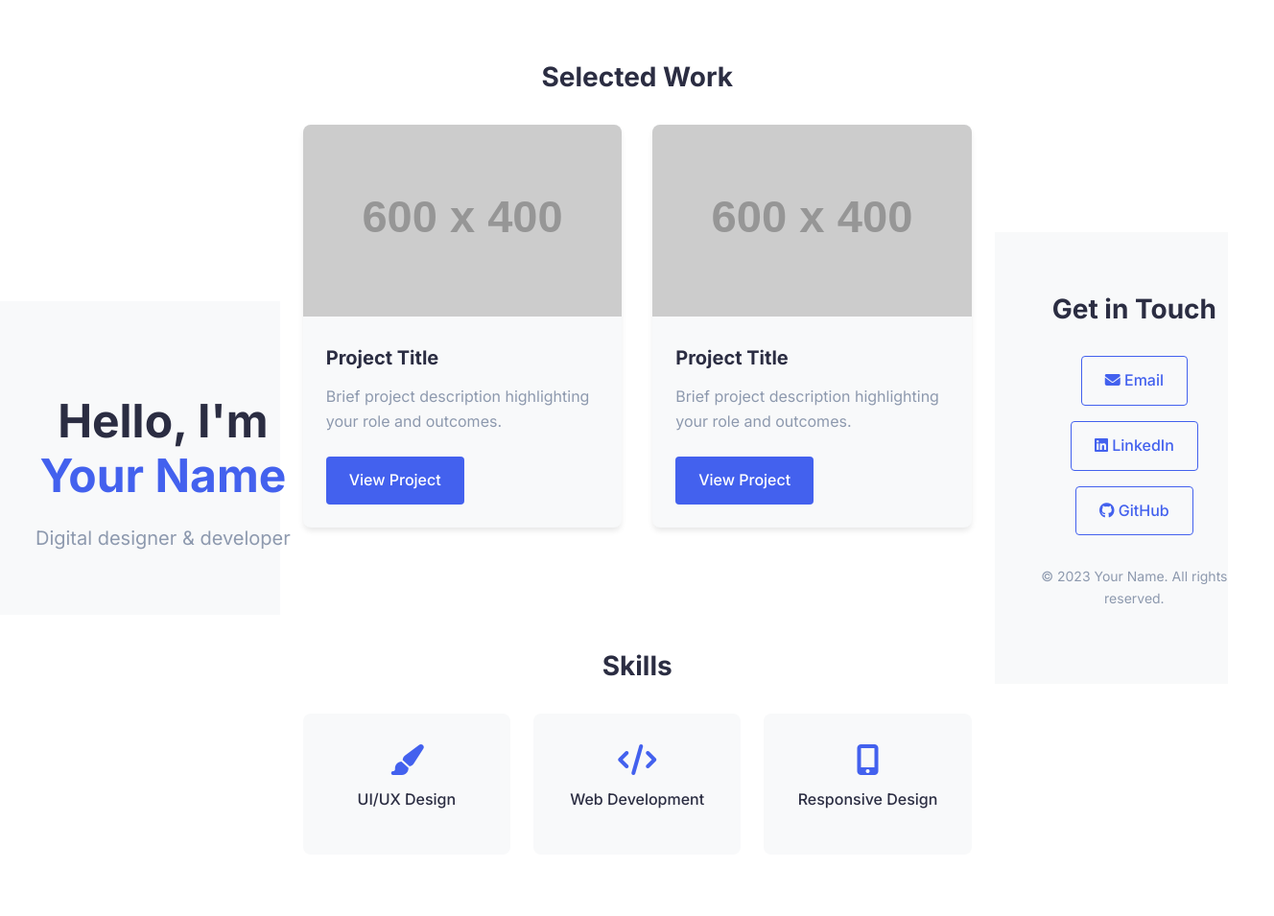
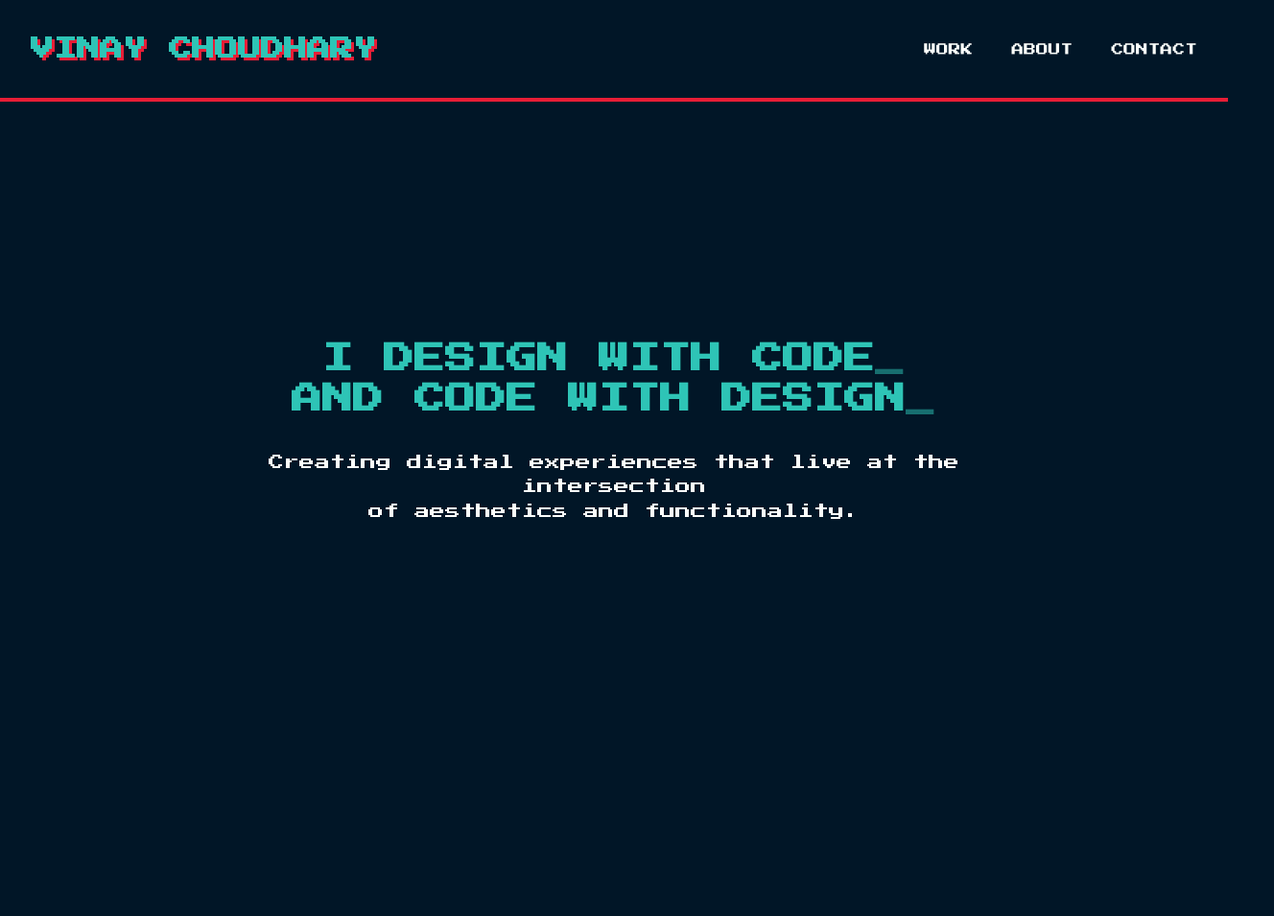
Before and after one commit to babulaaldon/portfoliot, a plain HTML site: page portfolio.html in a window 1280 px wide. Shown: the whole page at 96% size, 1328 px wide, since content can reach past the window. After the commit the page ends 800 px from the top, so only its background shows below. Drawn offline with Linux system fonts and the light colour scheme; placeholder pictures from the web are drawn by us.

Commit message:
Update portfolio.html

```diff
--- a/portfolio.html
+++ b/portfolio.html
@@ -3,84 +3,131 @@
 <head>
     <meta charset="UTF-8">
     <meta name="viewport" content="width=device-width, initial-scale=1.0">
-    <title>Your Name | Portfolio</title>
-    <link rel="stylesheet" href="https://fonts.googleapis.com/css2?family=Inter:wght@400;500;700&display=swap">
-    <link rel="stylesheet" href="https://cdnjs.cloudflare.com/ajax/libs/font-awesome/6.4.0/css/all.min.css">
-    <link rel="stylesheet" href="styles.css">
+    <title>Vinay Choudhary | Design + Code</title>
+    <link href="https://fonts.googleapis.com/css2?family=Press+Start+2P&display=swap" rel="stylesheet">
+    <style>
+        :root {
+            --primary: #E71D36;
+            --secondary: #2EC4B6;
+            --dark: #011627;
+            --light: #FDFFFC;
+        }
+
+        body {
+            font-family: 'Press Start 2P', cursive;
+            background-color: var(--dark);
+            color: var(--light);
+            line-height: 1.6;
+            margin: 0;
+            padding: 0;
+            min-height: 100vh;
+            display: flex;
+            flex-direction: column;
+        }
+
+        header {
+            padding: 2rem;
+            display: flex;
+            justify-content: space-between;
+            align-items: center;
+            border-bottom: 4px solid var(--primary);
+        }
+
+        h1 {
+            font-size: 1.5rem;
+            margin: 0;
+            color: var(--secondary);
+            text-shadow: 3px 3px 0 var(--primary);
+        }
+
+        nav a {
+            color: var(--light);
+            text-decoration: none;
+            margin-left: 1.5rem;
+            font-size: 0.8rem;
+            transition: all 0.3s ease;
+        }
+
+        nav a:hover {
+            color: var(--secondary);
+        }
+
+        main {
+            flex: 1;
+            display: flex;
+            flex-direction: column;
+            justify-content: center;
+            align-items: center;
+            text-align: center;
+            padding: 2rem;
+        }
+
+        .intro {
+            max-width: 800px;
+        }
+
+        .intro h2 {
+            font-size: 2rem;
+            color: var(--secondary);
+            margin-bottom: 2rem;
+            line-height: 1.3;
+        }
+
+        .intro p {
+            font-size: 1rem;
+            margin-bottom: 2rem;
+        }
+
+        .pixel-cursor {
+            animation: blink 0.7s infinite;
+        }
+
+        @keyframes blink {
+            0%, 100% { opacity: 1; }
+            50% { opacity: 0; }
+        }
+
+        @media (max-width: 768px) {
+            header {
+                flex-direction: column;
+                text-align: center;
+            }
+
+            nav {
+                margin-top: 1rem;
+            }
+
+            nav a {
+                margin: 0 0.5rem;
+            }
+
+            .intro h2 {
+                font-size: 1.5rem;
+            }
+        }
+    </style>
 </head>
 <body>
-    <header class="header">
-        <div class="container">
-            <h1>Hello, I'm <span class="highlight">Your Name</span></h1>
-            <p class="subtitle">Digital designer & developer</p>
-        </div>
+    <header>
+        <h1>VINAY CHOUDHARY</h1>
+        <nav>
+            <a href="#work">WORK</a>
+            <a href="#about">ABOUT</a>
+            <a href="#contact">CONTACT</a>
+        </nav>
     </header>
 
-    <main class="container">
-        <section class="section">
-            <h2 class="section-title">Selected Work</h2>
-            <div class="grid">
-                <article class="card">
-                    <div class="card-image">
-                        <img src="https://via.placeholder.com/600x400" alt="Project 1">
-                    </div>
-                    <div class="card-content">
-                        <h3>Project Title</h3>
-                        <p>Brief project description highlighting your role and outcomes.</p>
-                        <a href="#" class="button">View Project</a>
-                    </div>
-                </article>
-
-                <article class="card">
-                    <div class="card-image">
-                        <img src="https://via.placeholder.com/600x400" alt="Project 2">
-                    </div>
-                    <div class="card-content">
-                        <h3>Project Title</h3>
-                        <p>Brief project description highlighting your role and outcomes.</p>
-                        <a href="#" class="button">View Project</a>
-                    </div>
-                </article>
-            </div>
-        </section>
-
-        <section class="section">
-            <h2 class="section-title">Skills</h2>
-            <div class="skills-grid">
-                <div class="skill">
-                    <i class="fas fa-paint-brush"></i>
-                    <h3>UI/UX Design</h3>
-                </div>
-                <div class="skill">
-                    <i class="fas fa-code"></i>
-                    <h3>Web Development</h3>
-                </div>
-                <div class="skill">
-                    <i class="fas fa-mobile-alt"></i>
-                    <h3>Responsive Design</h3>
-                </div>
-            </div>
-        </section>
+    <main>
+        <div class="intro">
+            <h2>
+                I DESIGN WITH CODE<span class="pixel-cursor">_</span><br>
+                AND CODE WITH DESIGN<span class="pixel-cursor">_</span>
+            </h2>
+            <p>
+                Creating digital experiences that live at the intersection<br>
+                of aesthetics and functionality.
+            </p>
+        </div>
     </main>
-
-    <footer class="footer">
-        <div class="container">
-            <h2 class="section-title">Get in Touch</h2>
-            <div class="contact-links">
-                <a href="mailto:you@example.com" class="button button-outline">
-                    <i class="fas fa-envelope"></i> Email
-                </a>
-                <a href="#" class="button button-outline">
-                    <i class="fab fa-linkedin"></i> LinkedIn
-                </a>
-                <a href="#" class="button button-outline">
-                    <i class="fab fa-github"></i> GitHub
-                </a>
-            </div>
-            <p class="copyright">&copy; 2023 Your Name. All rights reserved.</p>
-        </div>
-    </footer>
-
-    <script src="script.js"></script>
 </body>
 </html>
```
